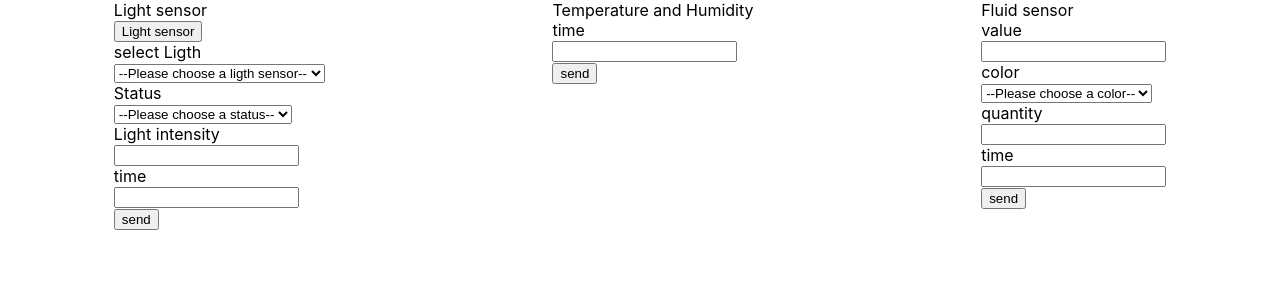
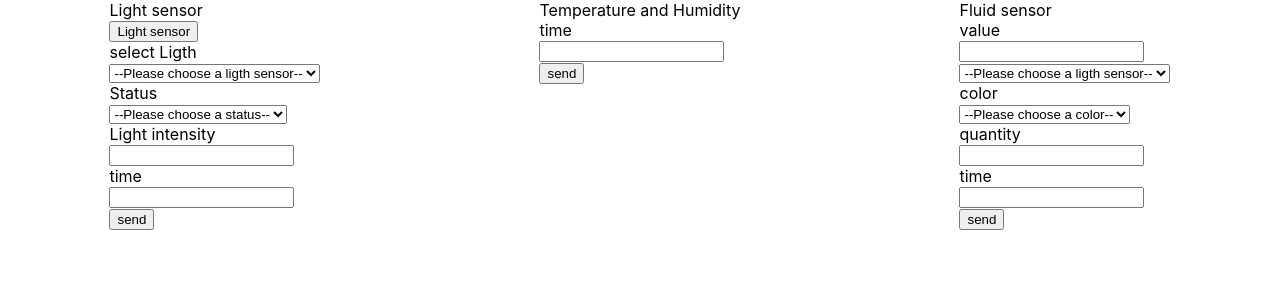
Before and after one commit to raphaeljaoui/epitech-4-years-iot, a React (Create React App) app in the folder thingsboard/: page / in a window 1280 px wide. Shown: the top 300 px of the page. Built offline with nearby package versions, Linux system fonts and the light colour scheme.

Commit message:
[UP]front web

```diff
--- a/thingsboard/src/component/ButtonHumidity.js
+++ b/thingsboard/src/component/ButtonHumidity.js
@@ -7,7 +7,7 @@ const ButtonHumidity = ({title}) => {
     const send = () => {
         var obj = {
             // value,
-            // time
+            time
         }
 
         setInterval(() => {
--- a/thingsboard/src/component/FluidSensor.js
+++ b/thingsboard/src/component/FluidSensor.js
@@ -1,6 +1,7 @@
 import React,{useState} from 'react';
 
 const FluidSensor = ({title}) => {
+    const [name, setname] = useState("")
     const [value, setvalue] = useState(0)
     const [time, settime] = useState(0)
     const [color, setColor] = useState(undefined)
@@ -9,6 +10,7 @@ const FluidSensor = ({title}) => {
 
     const send = () => {
         var obj = {
+            name,
             value,
             color,
             quantity,
@@ -41,6 +43,12 @@ const FluidSensor = ({title}) => {
             <label>{title}</label> <br/>
             <label>value</label> <br/>
             <input type="text" onChange={e => setvalue(e.target.value)}/> <br/>
+            <select name="status" id="pet-select" onChange={e => setname(e.target.value)}>
+                <option value="">--Please choose a ligth sensor--</option>
+                <option value="1">1</option>
+                <option value="2">2</option>
+                <option value="3">3</option>
+            </select><br/>
             <label>color</label> <br/>
             <select name="status" id="pet-select" onChange={e => setColor(e.target.value)}>
                 <option value="">--Please choose a color--</option>
```
